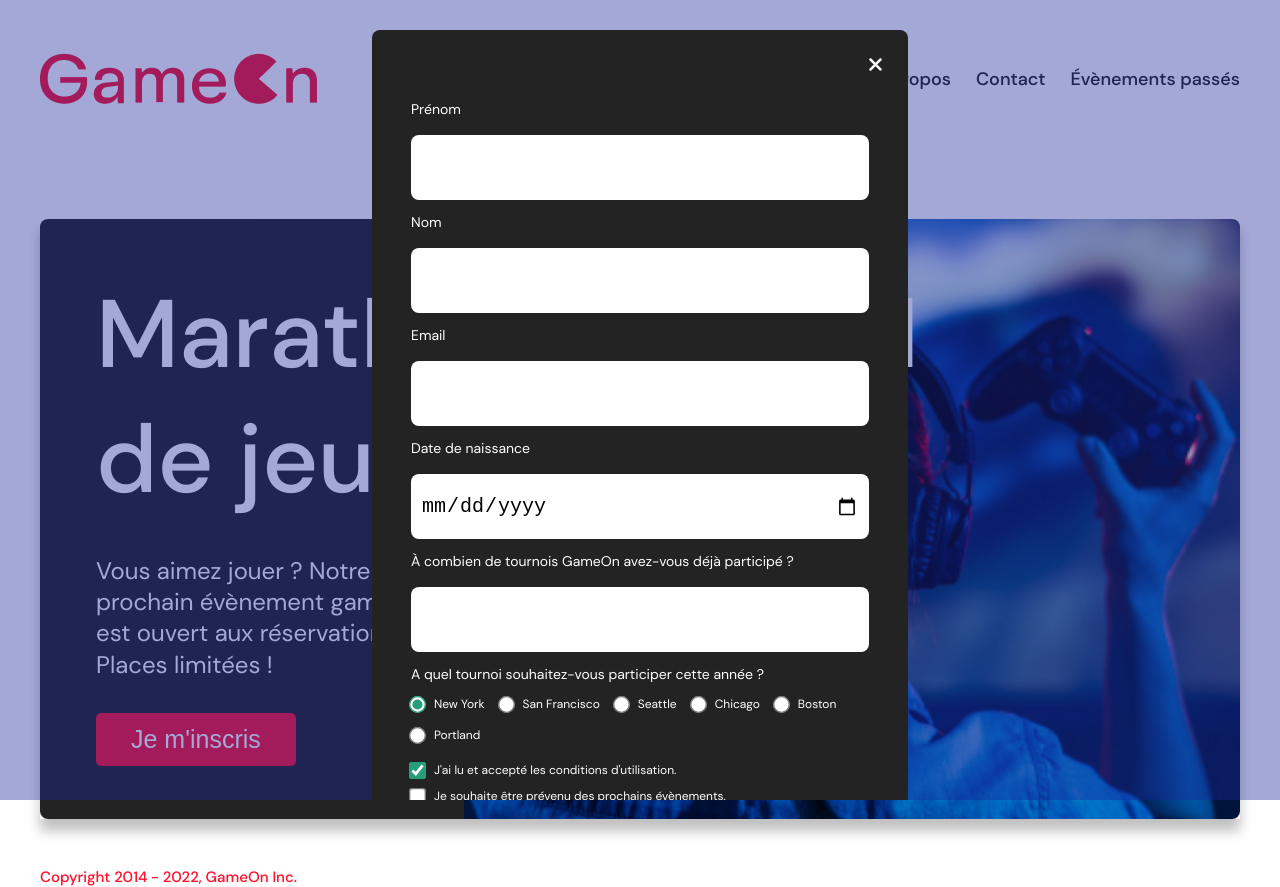
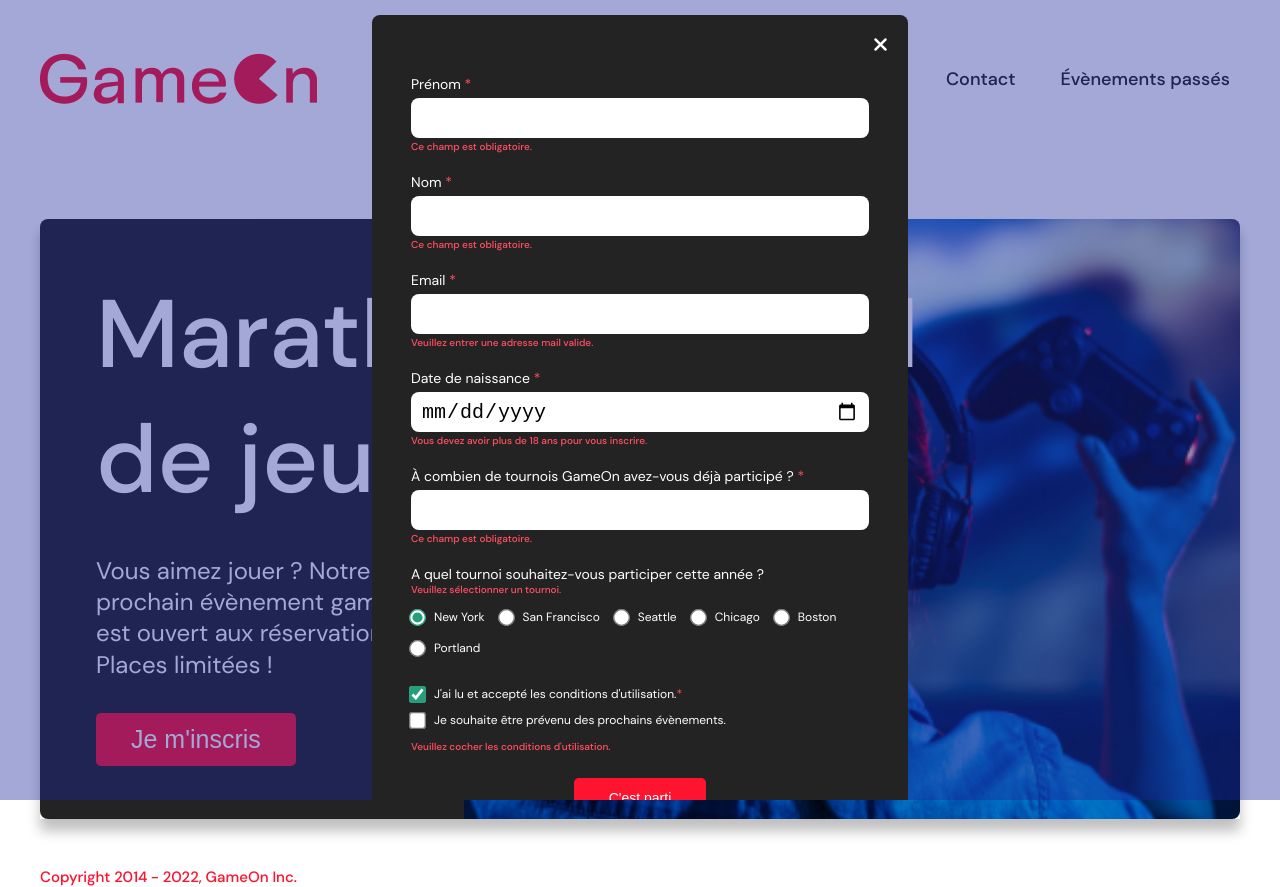
Before and after one commit to stephanievanoverberghe/GameOn, a website: page index.html in a window 1280 px wide. Both pictures are taken after a click on the button "Je m'inscris". Drawn offline with Linux system fonts and the light colour scheme.

Commit message:
fix: adapt form

```diff
--- a/index.html
+++ b/index.html
@@ -60,29 +60,39 @@
                 <i class="fa-solid fa-xmark close__icon"></i>
             </div>
             <div class="modal__body">
-                <form action="index.html" name="reserve" method="get" onsubmit="return validate();" class="form">
+                <form action="index.html" name="reserve" method="get" onsubmit="return validate();" class="form"
+                    id="form">
                     <div class="form__data form__input">
-                        <label for="firstname">Prénom</label>
-                        <input type="text" class="text__control" id="firstname" name="firstname" minlength="2">
+                        <label for="firstname">Prénom <span class="form__required">*</span></label>
+                        <input type="text" class="text__control" id="firstname" name="firstname" minlength="2" required
+                            pattern="[A-Za-z-éèêëàâäôöûüç' ]+$">
+                        <span class="form__error">Ce champ est obligatoire.</span>
                     </div>
                     <div class="form__data form__input">
-                        <label for="lastname">Nom</label>
-                        <input type="text" class="text__control" id="lastname" name="lastname">
+                        <label for="lastname">Nom <span class="form__required">*</span></label>
+                        <input type="text" class="text__control" id="lastname" name="lastname" required
+                            pattern="[A-Za-z-éèêëàâäôöûüç' ]+$">
+                        <span class="form__error">Ce champ est obligatoire.</span>
                     </div>
                     <div class="form__data form__input">
-                        <label for="email">Email</label>
+                        <label for="email">Email <span class="form__required">*</span></label>
                         <input type="email" class="text__control" id="email" name="email">
+                        <span class="form__error">Veuillez entrer une adresse mail valide.</span>
                     </div>
                     <div class="form__data form__input">
-                        <label for="birthday">Date de naissance</label>
+                        <label for="birthday">Date de naissance <span class="form__required">*</span></label>
                         <input type="date" class="text__control" id="birthday" name="birthday">
+                        <span class="form__error">Vous devez avoir plus de 18 ans pour vous inscrire.</span>
                     </div>
                     <div class="form__data form__input">
-                        <label for="numberParticipation">À combien de tournois GameOn avez-vous déjà participé ?</label>
+                        <label for="numberParticipation">À combien de tournois GameOn avez-vous déjà participé ? <span
+                                class="form__required">*</span></label>
                         <input type="number" class="text__control" id="numberParticipation" name="numberParticipation"
                             min="0" max="99">
+                        <span class="form__error">Ce champ est obligatoire.</span>
                     </div>
                     <p class="text__label">A quel tournoi souhaitez-vous participer cette année ?</p>
+                    <span class="form__error">Veuillez sélectionner un tournoi.</span>
                     <div class="form__data form__radio">
                         <div class="check__item">
                             <input type="radio" class="check__input" id="location1" name="location" value="New York"
@@ -134,7 +144,7 @@
                             <input class="check__input" type="checkbox" id="checkbox1" checked />
                             <label class="check__label" for="checkbox1" required>
                                 <span class="check__icon"></span>
-                                J'ai lu et accepté les conditions d'utilisation.
+                                J'ai lu et accepté les conditions d'utilisation. <span class="form__required">*</span>
                             </label>
                         </div>
                         <div class="check__item">
@@ -144,6 +154,7 @@
                                 Je souhaite être prévenu des prochains évènements.
                             </label>
                         </div>
+                        <span class="form__error">Veuillez cocher les conditions d'utilisation.</span>
                     </div>
                     <div class="form__button">
                         <button class="btn form__button--custom" type="submit">C'est parti</button>
@@ -155,6 +166,7 @@
 
     <script src="src/assets/js/headerNav.js"></script>
     <script src="src/assets/js/openModal.js"></script>
+    <script src="src/assets/js/formModal.js"></script>
 </body>
 
 </html>
--- /dev/null
+++ b/src/assets/js/formModal.js
@@ -0,0 +1,2 @@
+const formSubmit = document.querySelector('#form');
+console.log(formSubmit);
--- a/src/assets/js/headerNav.js
+++ b/src/assets/js/headerNav.js
@@ -1,8 +1,55 @@
-const toggleNav = () => {
-    let header = document.querySelector('#headerNav');
-    if (header.className === "header") {
-        header.className += " responsive";
+const menu = document.querySelector('#menu');
+const menuTrigger = document.querySelector('#menuTrigger');
+const menuTriggerIcons = menuTrigger.querySelectorAll('.menu__icon');
+
+/**
+ * Switch between the opening and closing menu
+ */
+const toggleMenu = () => {
+    if (menu.style.display === 'block') {
+        closeMenu();
     } else {
-        header.className = "header";
+        openMenu();
     }
-}
+};
+
+/**
+ * Opening the menu by clicking on the burger menu
+ */
+const openMenu = () => {
+    menu.style.display = 'block';
+    menuTriggerIcons[0].classList.add('icon__hidden');
+    menuTriggerIcons[1].classList.remove('icon__hidden');
+};
+
+/**
+ * Closing the menu by clicking on the burger menu
+ */
+const closeMenu = () => {
+    menu.style.display = 'none';
+    menuTriggerIcons[0].classList.remove('icon__hidden');
+    menuTriggerIcons[1].classList.add('icon__hidden');
+};
+
+menuTrigger.addEventListener('click', toggleMenu);
+
+/**
+ * Checks if the clicked item is neither the menu nor a descendant of menu
+ * Closing the menu if you clicked outside
+ */
+window.addEventListener('click', event => {
+    if (!menu.contains(event.target) && !menuTrigger.contains(event.target)) {
+        closeMenu();
+    };
+});
+
+/**
+ *  Disappearance of the menu when switching to an LG screen size
+ */
+window.addEventListener('resize', () => {
+    if (window.innerWidth > 1050) {
+        menu.style.display = 'none';
+        menuTriggerIcons[0].classList.remove('icon__hidden');
+        menuTriggerIcons[1].classList.add('icon__hidden');
+    };
+});
--- a/src/assets/js/openModal.js
+++ b/src/assets/js/openModal.js
@@ -1,16 +1,13 @@
 const btnModal = document.querySelector('#openModal');
 const modalClose = document.querySelector('#modalClose');
 const modal = document.querySelector('#modalRegister');
-const menu = document.querySelector('#menu');
-const menuTrigger = document.querySelector('#menuTrigger');
-const menuTriggerIcons = menuTrigger.querySelectorAll('.menu__icon');
 
 /**
  * Opening the modal
  */
 const openModal = () => {
     modal.style.display = "block";
-}
+};
 btnModal.addEventListener('click', openModal);
 
 /**
@@ -18,7 +15,7 @@ btnModal.addEventListener('click', openModal);
  */
 const closeModal = () => {
     modal.style.display = "none";
-}
+};
 modalClose.addEventListener('click', closeModal);
 
 /**
@@ -27,57 +24,5 @@ modalClose.addEventListener('click', closeModal);
 window.addEventListener('click', event => {
     if (event.target == modal) {
         closeModal();
-    }
-})
-
-/**
- * Switch between the opening and closing menu
- */
-const toggleMenu = () => {
-    if (menu.style.display === 'block') {
-        closeMenu();
-    } else {
-        openMenu();
-    }
-};
-
-/**
- * Opening the menu by clicking on the burger menu
- */
-const openMenu = () => {
-    menu.style.display = 'block';
-    menuTriggerIcons[0].classList.add('icon__hidden');
-    menuTriggerIcons[1].classList.remove('icon__hidden');
-};
-
-/**
- * Closing the menu by clicking on the burger menu
- */
-const closeMenu = () => {
-    menu.style.display = 'none';
-    menuTriggerIcons[0].classList.remove('icon__hidden');
-    menuTriggerIcons[1].classList.add('icon__hidden');
-};
-
-menuTrigger.addEventListener('click', toggleMenu);
-
-/**
- * Checks if the clicked item is neither the menu nor a descendant of menu
- * Closing the menu if you clicked outside
- */
-window.addEventListener('click', event => {
-    if (!menu.contains(event.target) && !menuTrigger.contains(event.target)) {
-        closeMenu();
-    }
+    };
 });
-
-/**
- *  Disappearance of the menu when switching to an LG screen size
- */
-window.addEventListener('resize', () => {
-    if (window.innerWidth > 1050) {
-        menu.style.display = 'none';
-        menuTriggerIcons[0].classList.remove('icon__hidden');
-        menuTriggerIcons[1].classList.add('icon__hidden');
-    }
-});
--- a/src/assets/sass/_header.scss
+++ b/src/assets/sass/_header.scss
@@ -83,6 +83,7 @@
     &__item {
         background: transparent;
         color: white;
+        padding: 1rem;
 
         @include lg {
             color: var(--black);
@@ -90,7 +91,6 @@
             &:hover {
                 background: var(--primary);
                 color: white;
-                padding: 1rem;
                 border-radius: 0.8rem;
                 text-decoration: underline;
             }
--- a/src/assets/sass/_modal.scss
+++ b/src/assets/sass/_modal.scss
@@ -3,19 +3,19 @@
 .modal {
     display: none;
     position: fixed;
-    z-index: 1;
+    z-index: 10;
     left: 0;
     top: 0;
     width: 100%;
     height: 100%;
     overflow: auto;
     background-color: rgba(26, 39, 156, 0.4);
-    padding: 3rem 0.5rem;
+    padding: 1.5rem;
 
     &__dialog {
         color: white;
         border-radius: 0.8rem;
-        height: 85rem;
+        height: 87rem;
         max-width: 53.6rem;
         background-color: var(--black);
         margin: auto;
@@ -27,7 +27,7 @@
         font-size: 2rem;
         display: flex;
         justify-content: end;
-        padding: 2.5rem;
+        padding: 2rem;
         cursor: pointer;
 
         &:hover {
@@ -46,11 +46,11 @@
     &__input {
         display: flex;
         flex-direction: column;
-        padding: 0 0 1.3rem 0;
+        padding: 0 0 2rem 0;
     }
 
     &__radio {
-        margin: 1.3rem 0 1.9rem 0;
+        margin: 1.3rem 0 3rem 0;
         display: flex;
         flex-flow: row wrap;
         gap: 1.5rem;
@@ -71,7 +71,18 @@
     &__button--custom {
         font-size: 1.4rem;
     }
+
+    &__required {
+        color: var(--error);
+    }
+
+    &__error {
+        color: var(--error);
+        padding-top: 0.2rem;
+    }
 }
+
+
 
 .check {
     &__item {
@@ -106,14 +117,10 @@ label,
     &__control {
         height: 4rem;
         border-radius: 0.8rem;
-        margin-top: 1.7rem;
+        margin-top: 0.5rem;
         outline: none;
         padding: 0 1rem;
         font-size: 2rem;
         border: none;
-
-        @include md {
-            height: 6.5rem;
-        }
     }
 }
```
Also changed, not shown: src/assets/css/style.css, 2 other files.
